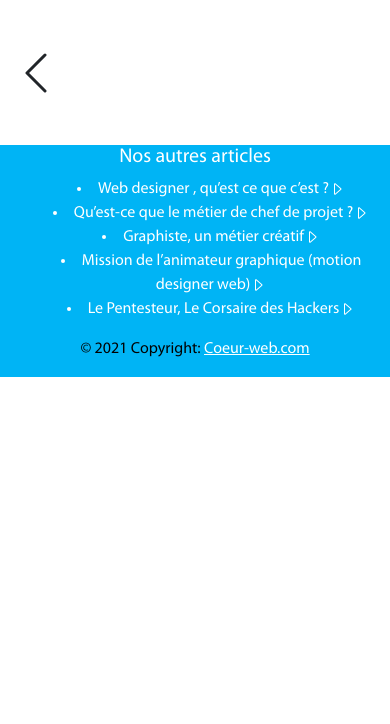
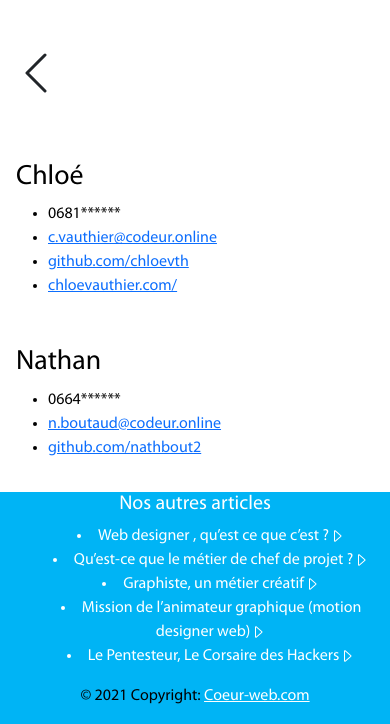
Before and after one commit to Fire-Owl/chloe-nathan, a PHP site: page /pages/contacts.php in a window 390 px wide. Shown: the part 199-923 px from the top of the page. Before the commit the page ends 576 px from the top, so only its background shows below. Run offline with PHP 8.4, Linux system fonts and the light colour scheme.

Commit message:
beta 1.3

```diff
--- a/pages/contacts.php
+++ b/pages/contacts.php
@@ -10,6 +10,33 @@
                 </svg>
                 </a>
 </div>
+<div class="row">
+  <div class="col-sm-6">
+    <div class="card1">
+      <div class="card-body">
+      <h1>Chloé</h1>
+                <ul>
+                    <li>0681******</a></li>
+                    <li><a href="mailto:c.vauthier@codeur.onine">c.vauthier@codeur.online</a></li>
+                    <li><a href="https://github.com/chloevth"target="_blank">github.com/chloevth</a></li>
+                    <li><a href="http://chloevauthier.com/"target="_blank">chloevauthier.com/</a></li>
+                </ul>
+      </div>
+    </div>
+  </div>
+  <div class="col-sm-6">
+    <div class="card1">
+      <div class="card-body">
+      <h1>Nathan</h1>
+                <ul>
+                    <li>0664******</li>
+                    <li><a href="mailto:n.boutaud@codeur.online">n.boutaud@codeur.online</a></li>
+                    <li><a href="https://github.com/nathbout2"target="_blank">github.com/nathbout2</a></li>
+                </ul>
+      </div>
+    </div>
+  </div>
+</div>
 
 
 
```
